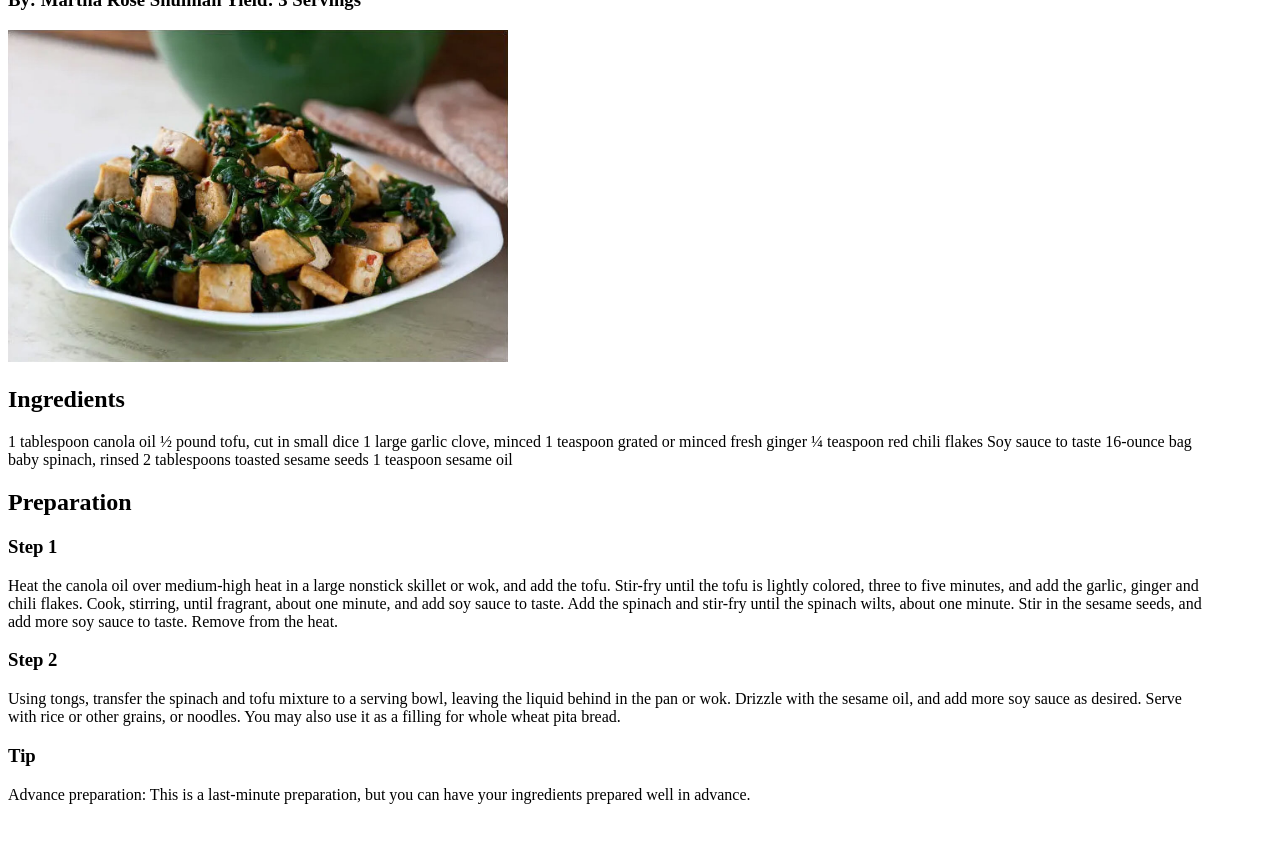
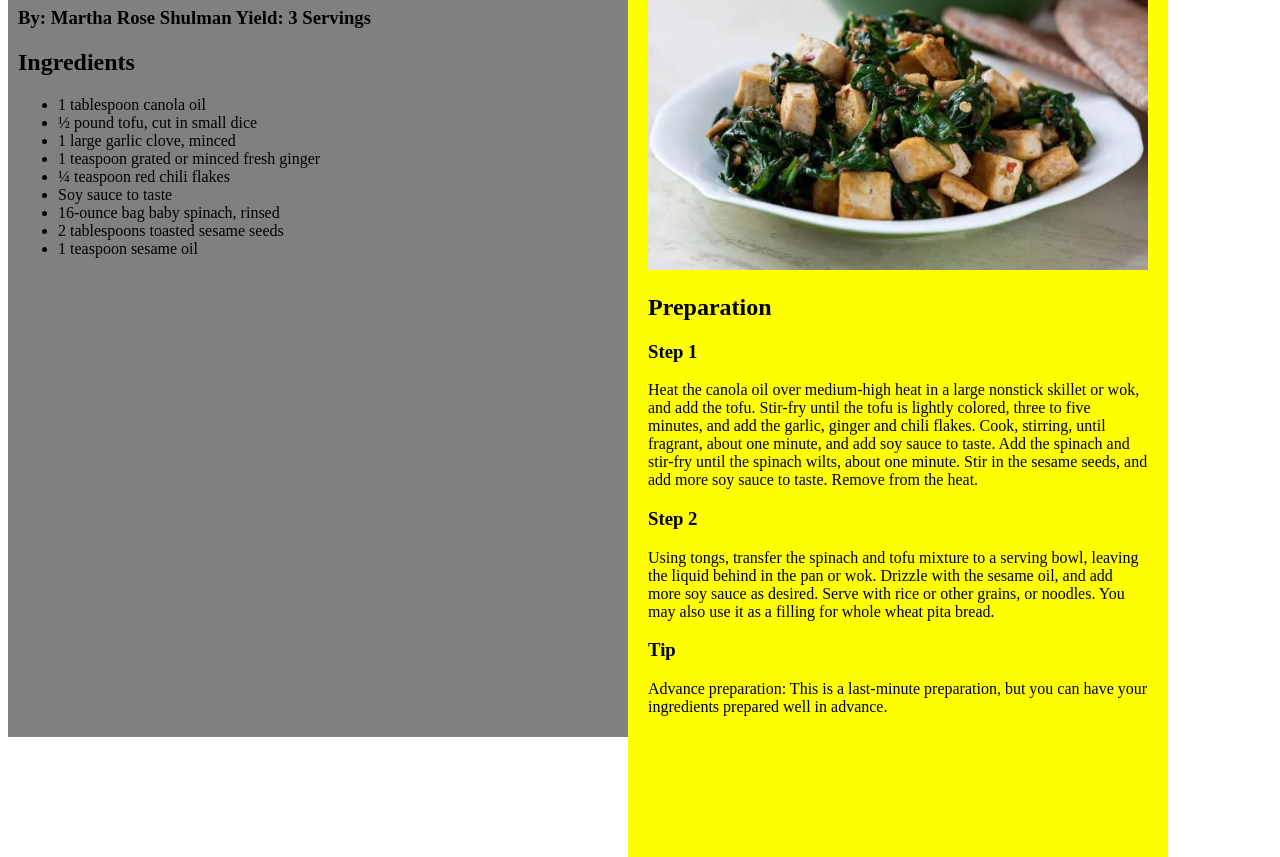
Before and after one commit to YolandaWang-07/Exercise-7, a plain HTML site: page index.html in a window 1280 px wide. Shown: the part 91-948 px from the top of the page. Before the commit the page ends 911 px from the top, so only its background shows below. Drawn offline with Linux system fonts and the light colour scheme.

Commit message:
adding columns

```diff
--- a/index.html
+++ b/index.html
@@ -6,8 +6,25 @@
 
       .center-div{
         width: 1200px;
+
       }
 
+      #column1{
+        background-color: grey;
+        width: 600px;
+        height: 800px;
+        float: left;
+        padding: 10px;
+
+      }
+
+      #column2{
+        background-color: yellow;
+        width: 500px;
+        height: 900px;
+        float: left;
+        padding: 20px;
+      }
 
 
     </style>
@@ -18,10 +35,8 @@
 
  <body>
    <div class="center-div">
-
-
-
-<h1>
+     <div id="column1">
+     <h1>
 Spinach, Tofu and Sesame Stir-Fry
 </h1>
 
@@ -30,24 +45,26 @@ By: Martha Rose Shulman
 Yield: 3 Servings
 </h3>
 
-
-<img src="recipe-photo-Enhanced-SR.jpg" alt="A tofu recipe" width="500px">
-
 <h2>
 Ingredients
 </h2>
 
-<p>
-1 tablespoon canola oil
-½ pound tofu, cut in small dice
-1 large garlic clove, minced
-1 teaspoon grated or minced fresh ginger
-¼ teaspoon red chili flakes
-Soy sauce to taste
-16-ounce bag baby spinach, rinsed
-2 tablespoons toasted sesame seeds
-1 teaspoon sesame oil
-</p>
+
+<ul>
+  <li>1 tablespoon canola oil</li>
+  <li>½ pound tofu, cut in small dice</li>
+  <li>1 large garlic clove, minced</li>
+  <li>1 teaspoon grated or minced fresh ginger</li>
+  <li>¼ teaspoon red chili flakes</li>
+  <li>Soy sauce to taste</li>
+  <li>16-ounce bag baby spinach, rinsed</li>
+  <li>2 tablespoons toasted sesame seeds</li>
+  <li>1 teaspoon sesame oil</li>
+</ul>
+     </div>
+
+  <div id="column2">
+     <img src="recipe-photo-Enhanced-SR.jpg" alt="A tofu recipe" width="500px">
 
 <h2>
 Preparation
@@ -76,6 +93,7 @@ Tip
 <p>
 Advance preparation: This is a last-minute preparation, but you can have your ingredients prepared well in advance.
 </p>
-       </div>
+     </div>
+   </div>
      </body>
 </html>
```
